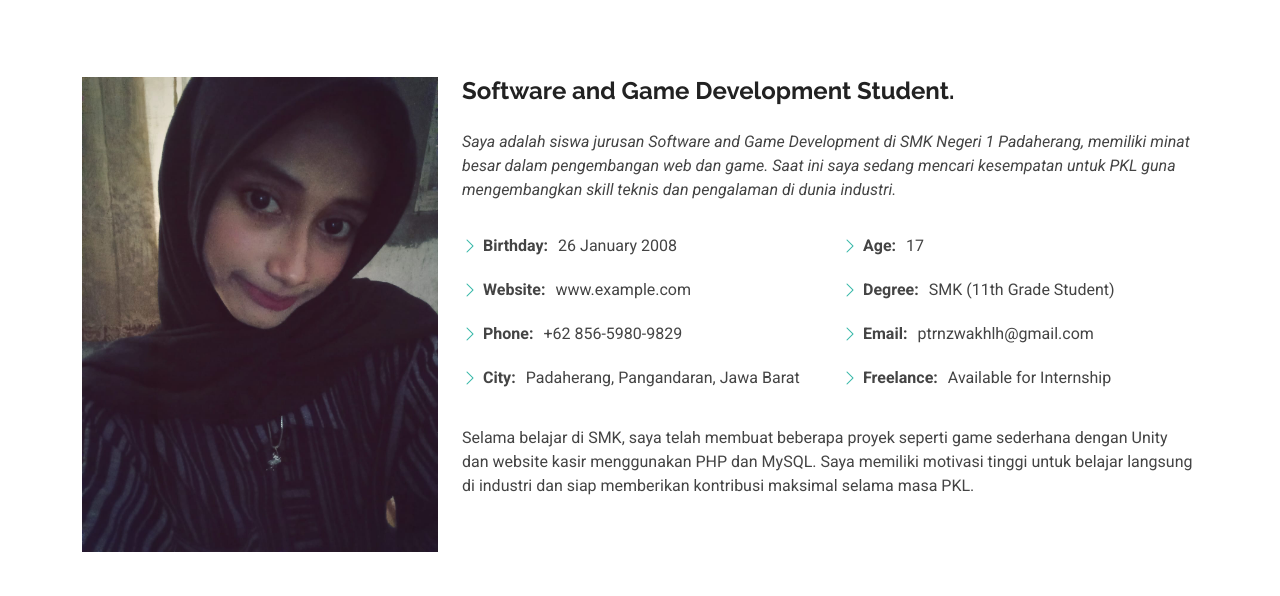
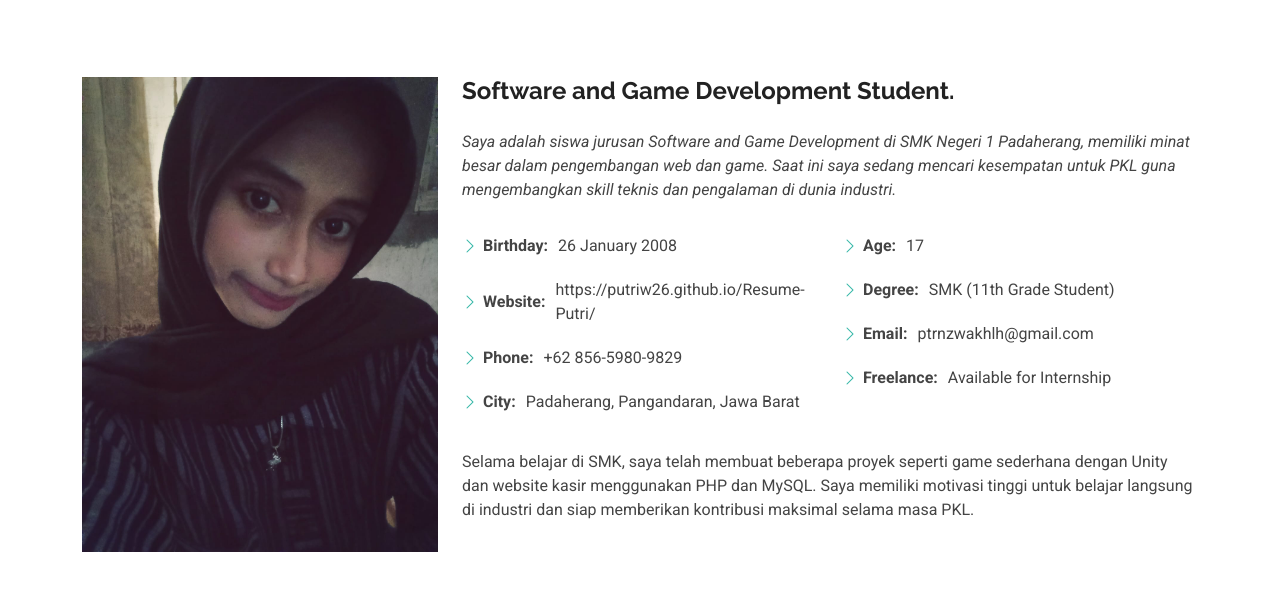
Before and after one commit to putriw26/Resume-Putri, a plain HTML site: page about.html in a window 1280 px wide. Shown: the part 204-800 px from the top of the page. Drawn offline with Linux system fonts and the light colour scheme.

Commit message:
Update about.html

```diff
--- a/about.html
+++ b/about.html
@@ -82,7 +82,7 @@
               <div class="col-lg-6">
                 <ul>
                   <li><i class="bi bi-chevron-right"></i> <strong>Birthday:</strong> <span>26 January 2008</span></li>
-                  <li><i class="bi bi-chevron-right"></i> <strong>Website:</strong> <span>www.example.com</span></li>
+                  <li><i class="bi bi-chevron-right"></i> <strong>Website:</strong> <span>https://putriw26.github.io/Resume-Putri/</span></li>
                   <li><i class="bi bi-chevron-right"></i> <strong>Phone:</strong> <span>+62 856-5980-9829</span></li>
                   <li><i class="bi bi-chevron-right"></i> <strong>City:</strong> <span>Padaherang, Pangandaran, Jawa Barat</span></li>
                 </ul>
```
